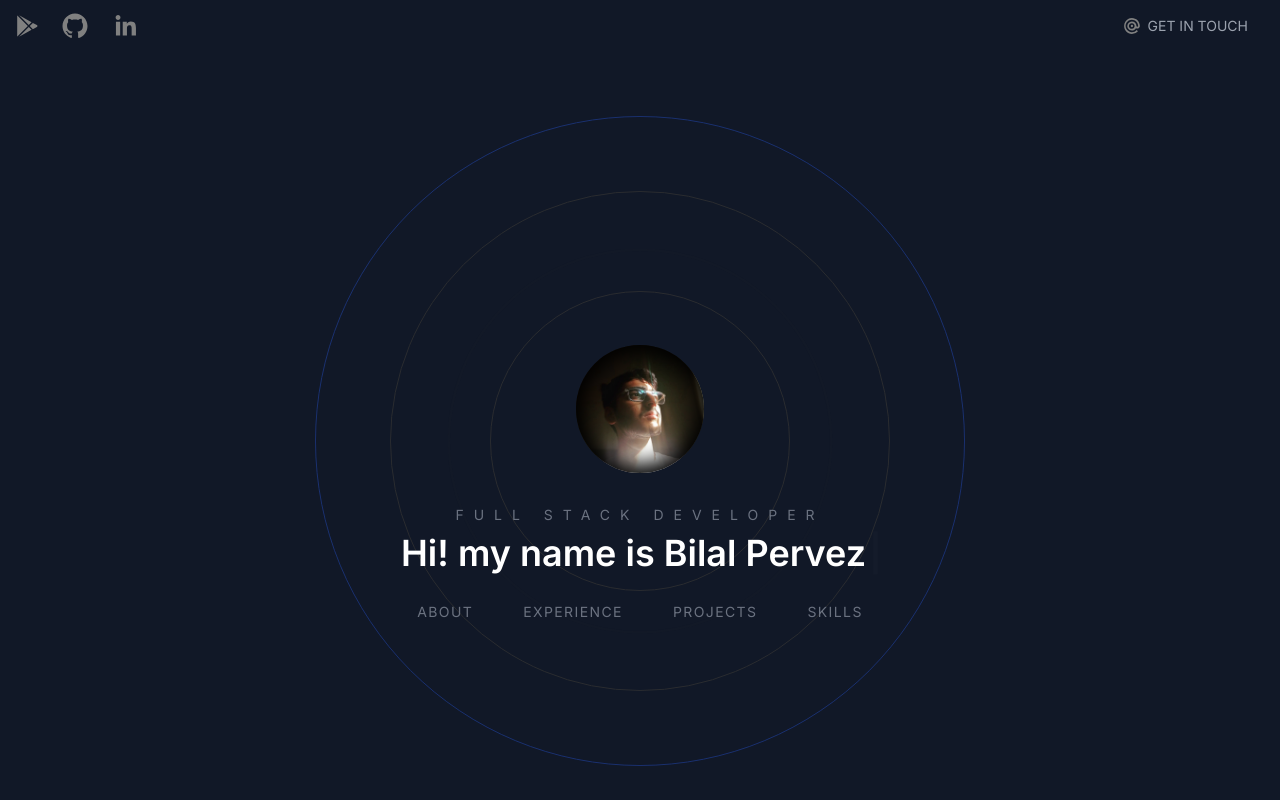
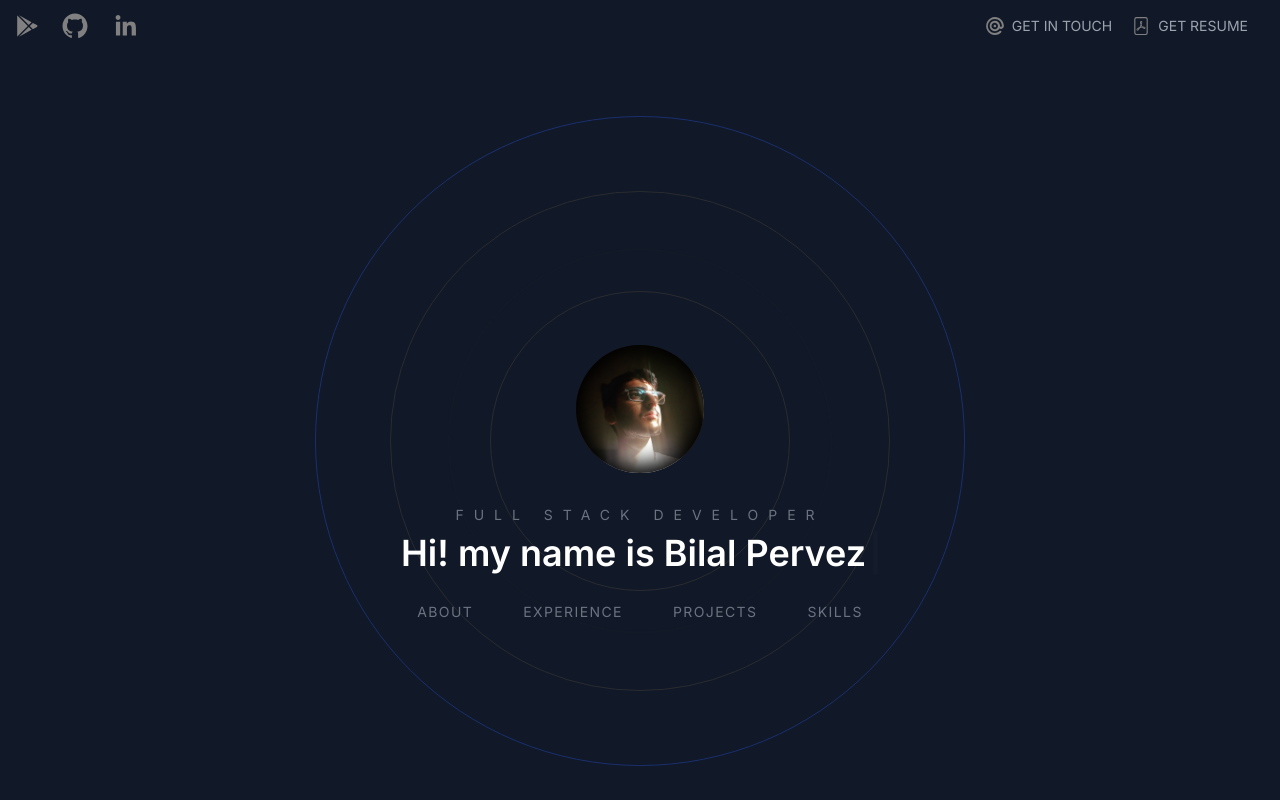
Before and after one commit to rajabilal555/rajabilal555.github.io, a Next.js app: page / in a window 1280 px wide. Built offline with nearby package versions, Linux system fonts and the light colour scheme.

Commit message:
updated data and minor updates

```diff
--- a/app/data.ts
+++ b/app/data.ts
@@ -18,20 +18,24 @@ import {
   BiLogoUnity,
   BiLogoVuejs,
 } from "react-icons/bi";
+import { IoLogoElectron } from "react-icons/io5";
 import { SiNodedotjs } from "react-icons/si";
 import {
   TbApi,
   TbBrandCSharp,
   TbBrandMongodb,
   TbBrandMysql,
+  TbBrandNextjs,
   TbBrandPython,
   TbBrandReact,
+  TbBrandTailwind,
   TbBrandTypescript,
 } from "react-icons/tb";
 interface Developer {
   picture: string;
   name: string;
   title: string;
+  resumeUrl: string;
   typings: string[];
   about: string;
   socials: string[];
@@ -69,6 +73,7 @@ const developer: Developer = {
   picture: "images/me.jpg",
   name: "Bilal Pervez",
   title: "Full stack Developer",
+  resumeUrl: "/Bilal Pervez Resume v5.pdf",
   typings: ["Hi! my name is Bilal Pervez"],
   socials: [
     "https://github.com/rajabilal555",
@@ -123,30 +128,41 @@ const developer: Developer = {
   ],
   projects: [
     {
+      name: "Developer Portfolio",
+      sourceUrl: "https://github.com/rajabilal555/rajabilal555.github.io",
+      icons: [TbBrandTypescript, TbBrandNextjs, TbBrandTailwind, TbBrandReact],
+      tags: ["Nextjs", "Typescript", "Tailwind"],
+      description: `This website itself which was made with Nextjs, Typescript and Tailwind over the weekend.`,
+    },
+    {
+      name: "Look Away Reminder",
+      image: "/images/lar.png",
+      sourceUrl: "https://github.com/rajabilal555/LAR",
+      icons: [TbBrandTypescript, TbBrandNextjs, IoLogoElectron, TbBrandReact],
+      tags: ["Nextjs", "Typescript", "Electronjs"],
+      description: `LAR (Look Away Reminder) is a cross-platform application built with Next.js and Electron.js.
+      Its primary goal is to prevent eye fatigue by sending periodic reminders to users, encouraging them to take breaks and divert their attention away from the screen.`,
+    },
+    {
       name: "Dota 2 Helper (Flutter App)",
       image: "https://rajabilal555.github.io/images/dota_helper.png",
       sourceUrl:
         "https://play.google.com/store/apps/details?id=com.rajabilal555.dota_helper",
-      icons: [
-        DiVisualstudio,
-        DiLaravel,
-        DiAndroid,
-        BiLogoFlutter,
-        BiLogoFirebase,
-      ],
+      icons: [DiAndroid, BiLogoFlutter, BiLogoFirebase],
       tags: ["Flutter", "Firebase"],
-      description: `- Demonstrated proficiency in Flutter development, API integration, data analysis, and algorithm development.
-      - Showcased ability to create practical solutions and cater to the needs of the gaming community.
-      - Created a Timer page for in-game event reminders.
-      - Implemented a Dota 2 news page utilizing data from the Steam API.
-      - Designed a hero draft helper using historical match data and an intelligent algorithm for hero picks during the drafting phase.
-      - Developed a heroes glossary page providing detailed information on each hero and recommended play style.`,
+      description: `A Flutter application published on Playstore.
+
+      - Has a Timer page for in-game event reminders.
+      - A Dota 2 news page utilizing data from the Steam API.
+      - A hero draft helper using historical match data and an intelligent algorithm for hero picks during the drafting phase.
+      - A heroes glossary page providing detailed information on each hero and recommended play style.`,
     },
     {
       name: "Content Server",
       icons: [DiVisualstudio, DiCodeigniter, DiJsBadge],
       tags: ["PHP"],
-      description: `- A side project using PHP (Codeigniter) and MySQL database, showcasing proficiency in these technologies.
+      description: `A side project using PHP (Codeigniter) and MySQL database.
+
       - Tested the project with a large volume of dummy Movies and Shows, ensuring efficient performance and functionality.
       - Implemented an Admin Panel to control both the front-end and the content/files of the project, providing easy management and customization capabilities.`,
     },
@@ -156,7 +172,7 @@ const developer: Developer = {
       sourceUrl:
         "https://play.google.com/store/apps/details?id=com.rajabilal555.CastleDefense",
       icons: [BiLogoUnity, TbBrandCSharp, DiAndroid],
-      tags: ["Unity", "C#"],
+      tags: ["Unity", "Game", "C#"],
       description: ``,
     },
   ],
@@ -193,7 +209,6 @@ const developer: Developer = {
       label: "API Development",
       icon: TbApi,
     },
-
     {
       label: "MySQL",
       icon: TbBrandMysql,
--- a/components/About.tsx
+++ b/components/About.tsx
@@ -21,9 +21,10 @@ const About = (props: Props) => {
       /> */}
       <div className="max-w-screen-md px-0 space-y-10 md:px-10">
         <motion.h4
-          initial={{ x: -90 }}
-          whileInView={{ x: 0 }}
+          initial={{ opacity: 0, x: -90 }}
+          whileInView={{ opacity: 1, x: 0 }}
           transition={{ duration: 0.3 }}
+          viewport={{ once: true }}
           className="text-3xl font-semibold">
           {/* Here is a{" "}
           <span className="underline decoration-blue-900">short</span>{" "}
@@ -36,9 +37,10 @@ const About = (props: Props) => {
           : A Glimpse into &apos;Who I Am&apos;
         </motion.h4>
         <motion.p
-          initial={{ x: 90 }}
-          whileInView={{ x: 0 }}
+          initial={{ opacity: 0, x: 90 }}
+          whileInView={{ opacity: 1, x: 0 }}
           transition={{ duration: 0.3 }}
+          viewport={{ once: true }}
           className="text-base whitespace-pre-line">
           {developer.about}
         </motion.p>
--- a/components/Header.tsx
+++ b/components/Header.tsx
@@ -1,6 +1,8 @@
 "use client";
 import developer from "@/app/data";
 import { motion } from "framer-motion";
+import Link from "next/link";
+import { BsFilePdf } from "react-icons/bs";
 import { SiMailgun } from "react-icons/si";
 import { SocialIcon } from "react-social-icons";
 import PageLink from "./helpers/PageLink";
@@ -42,7 +44,6 @@ const Header = (props: Props) => {
           />
         ))}
       </motion.div>
-      <PageLink to="contact">
       <motion.div
         initial={{
           x: 500,
@@ -55,13 +56,24 @@ const Header = (props: Props) => {
           scale: 1,
         }}
         transition={{ duration: 1.25 }}
-          className="flex flex-row items-center p-4 cursor-pointer">
-          <SiMailgun size={16} color="gray" />
+        className="flex flex-row items-center p-4">
+        <PageLink to="contact">
+          <div className="flex flex-row items-center mr-1 cursor-pointer">
+            <SiMailgun size={18} color="gray" />
             <p className="hidden pl-2 pr-4 text-sm text-gray-400 uppercase md:inline-flex">
               Get in touch
             </p>
+          </div>
+        </PageLink>
+        <Link download={true} href={developer.resumeUrl}>
+          <div className="flex flex-row items-center cursor-pointer">
+            <BsFilePdf size={18} color="gray" />
+            <p className="hidden pl-2 pr-4 text-sm text-gray-400 uppercase md:inline-flex">
+              Get Resume
+            </p>
+          </div>
+        </Link>
       </motion.div>
-      </PageLink>
     </header>
   );
 };
```
Also changed, not shown: public/images/lar.png (added), 1 other file (tests, documents, lock files or other folders). Lines whose indentation alone changed are shown as unchanged.
